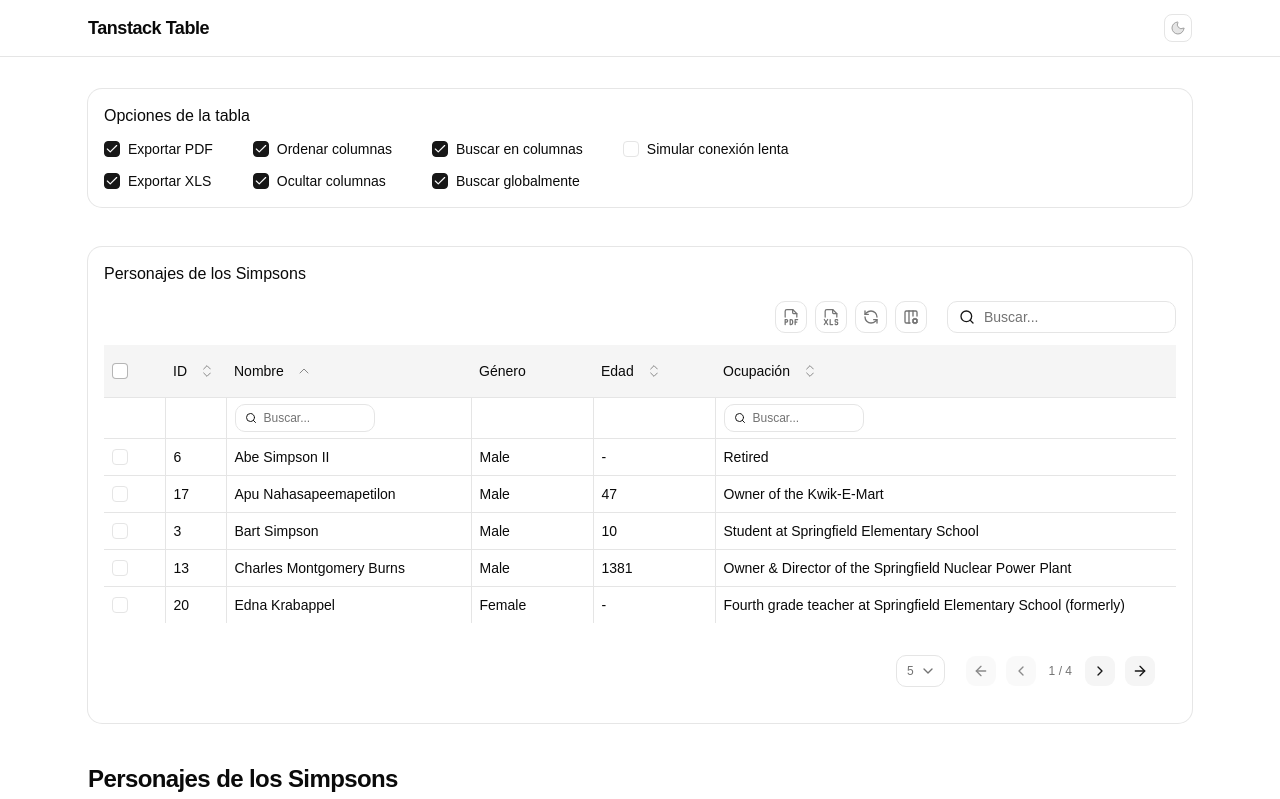
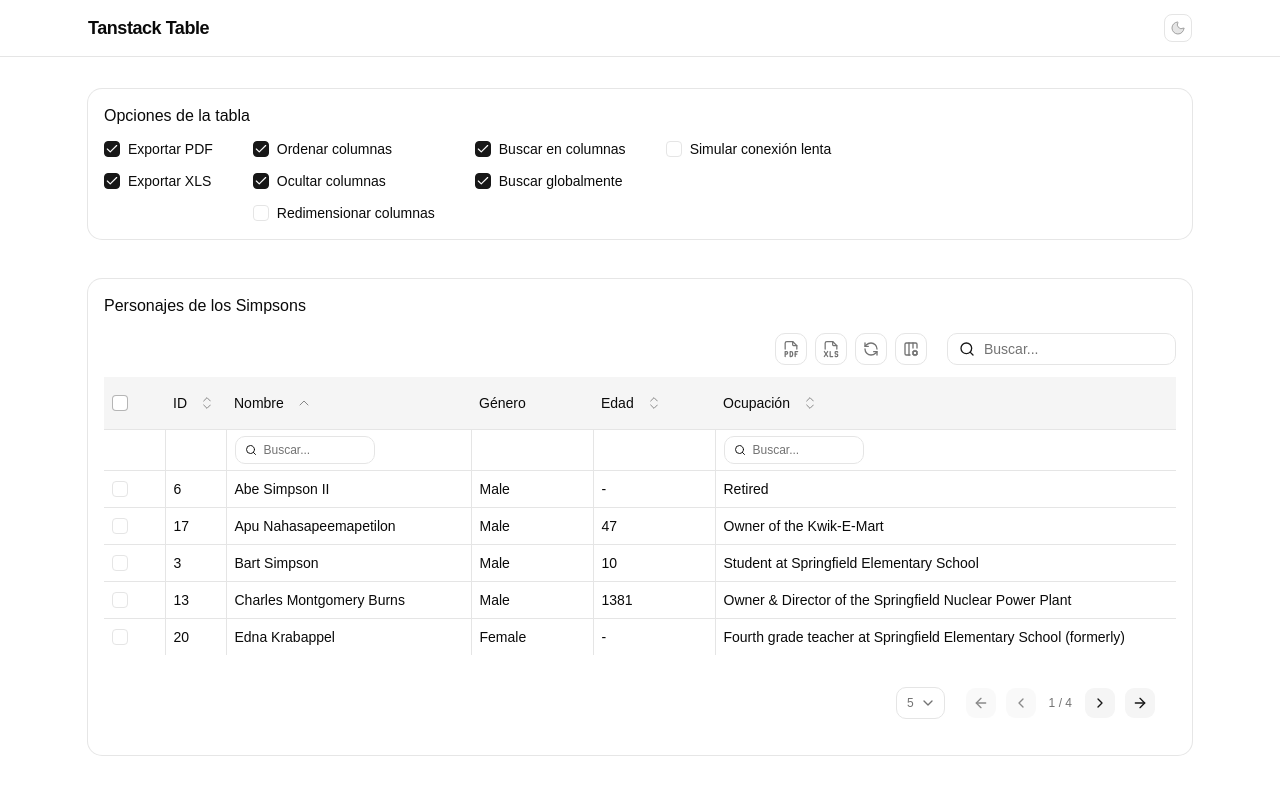
Before and after one commit to alanloffler/tanstack-table-template, a React (Vite) app: page / in a window 1280 px wide. Shown: the top 799 px of the page. Built offline with nearby package versions, Linux system fonts and the light colour scheme.

Commit message:
feat(app): impl. column sizing option

```diff
--- a/src/App.tsx
+++ b/src/App.tsx
@@ -14,6 +14,7 @@ import { useTheme } from "@/providers/theme.context";
 
 const INIT_OPTS: ITableOptions = {
   columnSearch: true,
+  columnSizing: false,
   dragAndDrop: true,
   exportPdf: true,
   exportXls: true,
@@ -25,7 +26,7 @@ export default function App() {
   const [data, setData] = useState<ICharacter[]>([]);
   const [delay, setDelay] = useState<number>(0);
   const [loading, setLoading] = useState<boolean>(false);
-  const [tableOptions, setTableOptions] = useState(INIT_OPTS);
+  const [tableOptions, setTableOptions] = useState<ITableOptions>(INIT_OPTS);
   const { theme, setTheme } = useTheme();
 
   useEffect(() => {
@@ -192,6 +193,14 @@ export default function App() {
                   />
                   <label htmlFor="hide-columns">Ocultar columnas</label>
                 </li>
+                <li className="flex items-center gap-2">
+                  <Checkbox
+                    id="resize-columns"
+                    checked={tableOptions?.columnSizing ?? false}
+                    onCheckedChange={(checked) => setTableOptions({ ...tableOptions, columnSizing: !!checked })}
+                  />
+                  <label htmlFor="resize-columns">Redimensionar columnas</label>
+                </li>
               </ul>
               <ul className="flex flex-col gap-3">
                 <li className="flex items-center gap-2">
```
